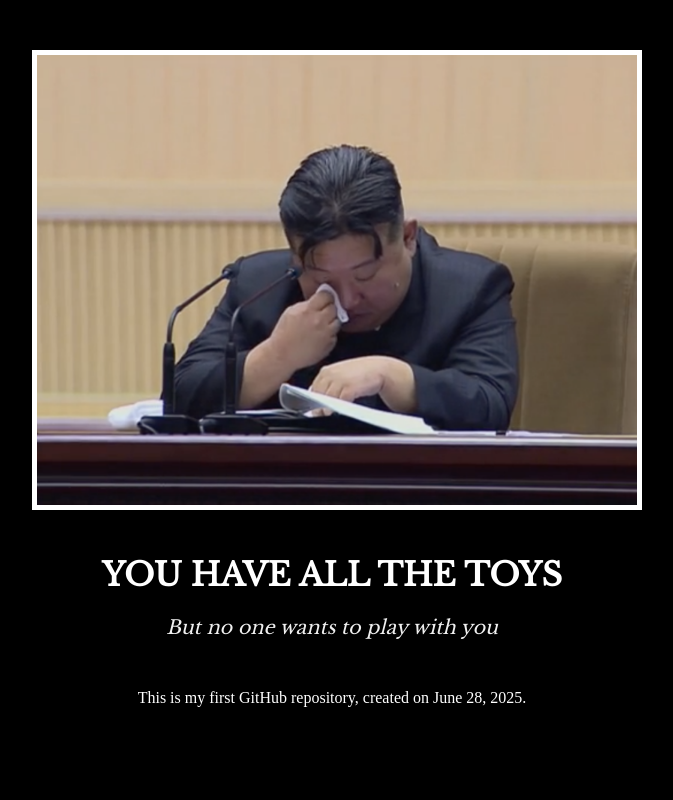
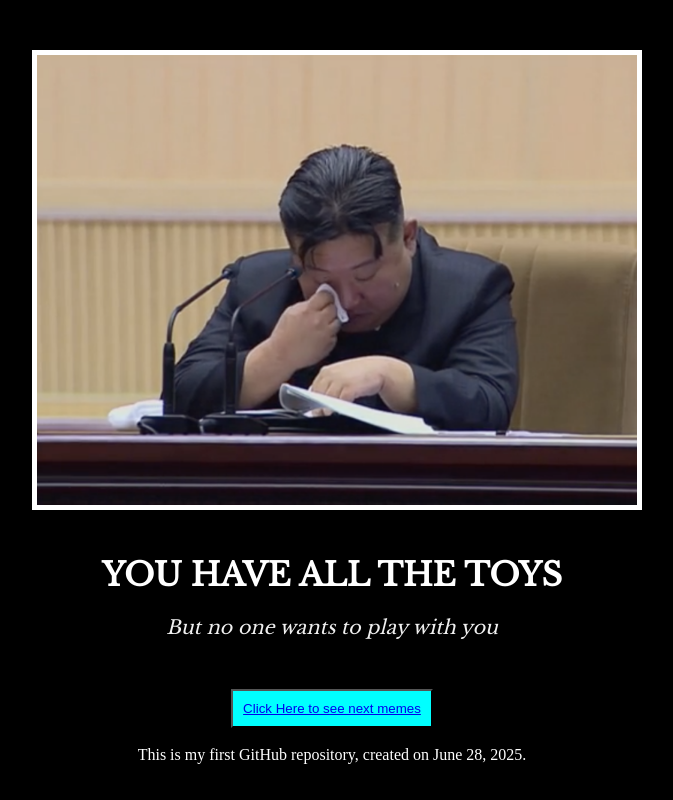
Before and after one commit to BraveCoderDev/kim-jong-un, a plain HTML site: page index.html in a window 1280 px wide. Shown: the whole page, without its empty margins (308-981 px from the left). Drawn offline with nearby package versions, Linux system fonts and the light colour scheme.

Commit message:
Add files via upload
Just add an another page.

```diff
--- a/index.html
+++ b/index.html
@@ -18,6 +18,12 @@
       <h1>You have all the toys</h1>
       <p>But no one wants to play with you</p>
     </div>
+    <div class="next-memes">
+      <button>
+        <a href="googleowner.html">Click Here to see next memes</a>
+      </button>
+    </div>
+    <br />
     <footer class="footer">
       This is my first GitHub repository, created on June 28, 2025.
     </footer>
--- a/style.css
+++ b/style.css
@@ -36,6 +36,13 @@ p {
   text-align: center;
 }
 
+.next-memes {
+  text-align: center;
+}
+button {
+  padding: 10px;
+  background-color: aqua;
+}
 @media (max-width: 768px) {
   .motivational-post {
     width: 80%;
```
Also changed, not shown: GoogleOwner.jpg (added), googleowner.html (added), style2.css (added).
